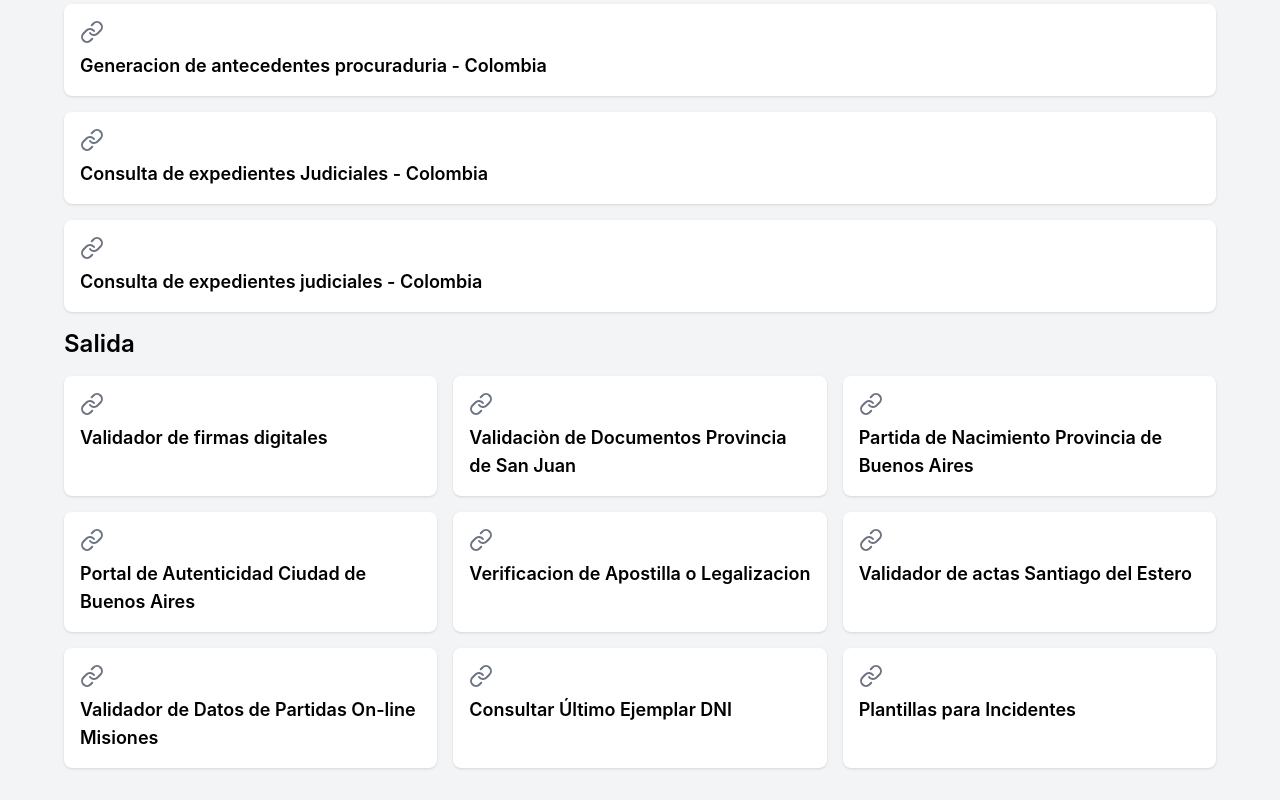
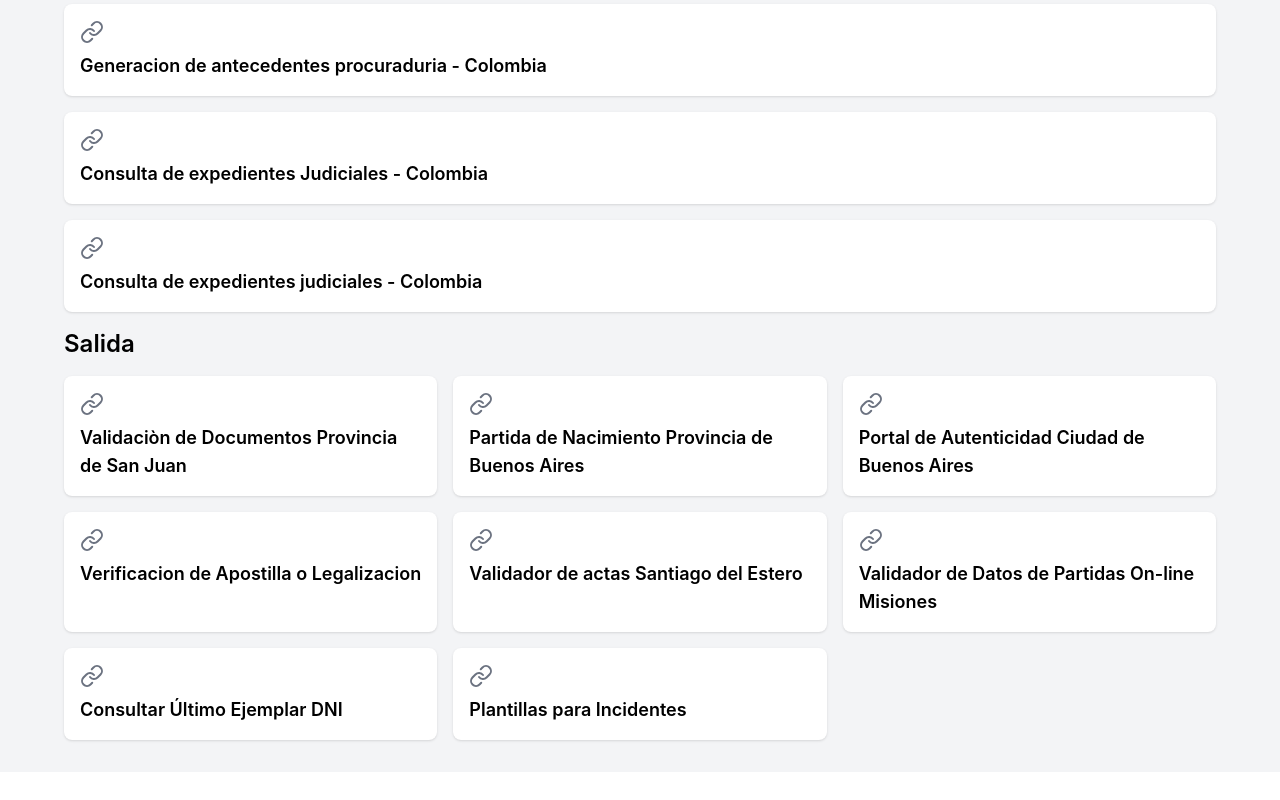
Before and after one commit to axelemanuel23/herramientas-migra, a React (Create React App) app: page / in a window 1280 px wide. Shown: the part 620-1420 px from the top of the page. After the commit the page ends 1392 px from the top, so only its background shows below. Built offline with nearby package versions, Linux system fonts and the light colour scheme.

Commit message:
Update App.js

```diff
--- a/src/App.js
+++ b/src/App.js
@@ -1011,7 +1011,6 @@ const App = () => {
         <div>
           <h2 className="text-2xl font-semibold mb-4 mt-4">Salida</h2>
           <div className="grid grid-cols-1 md:grid-cols-2 lg:grid-cols-3 gap-4">
-            <OutputCard title="Validador de firmas digitales" url="https://validadordefirmas.gob.ar/upload" />
             <OutputCard title="Validaciòn de Documentos Provincia de San Juan" url="https://validacion.sanjuan.gob.ar/" />
             <OutputCard title="Partida de Nacimiento Provincia de Buenos Aires" url="https://www.gdeba.gba.gob.ar/consultagedo/" />
             <OutputCard title="Portal de Autenticidad Ciudad de Buenos Aires" url="https://buenosaires.gob.ar/inicio/portal-autenticidad" />
```
